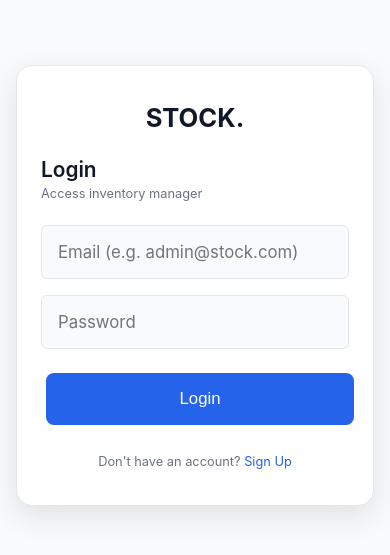
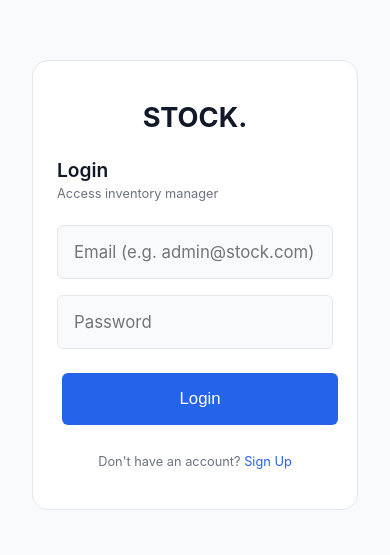
Before and after one commit to NxG101/local-inventory-system, a website: page login.html in a window 390 px wide. Shown: the part 137-692 px from the top of the page. Drawn offline with Linux system fonts and the light colour scheme; no server answers.

Commit message:
Update style.css

```diff
--- a/style.css
+++ b/style.css
@@ -799,18 +799,18 @@ table {
     }
 }
 
-    /* LOGIN & SIGNUP PAGES - make card big and clean on phone */
+/* FORCE FULL-WIDTH LOGIN/SIGNUP ON MOBILE */
 @media (max-width: 768px) {
     .login-wrapper {
-        padding: 1rem;
+        padding: 1rem !important;
     }
 
     .login-card {
         width: 100% !important;
         max-width: 100% !important;
-        padding: 2.25rem 1.5rem !important;
+        margin: 0 1rem !important;
+        padding: 2.5rem 1.5rem !important;
         border-radius: 16px !important;
-        box-shadow: 0 10px 30px rgba(0, 0, 0, 0.1);
     }
 
     .login-form input {
@@ -821,15 +821,10 @@ table {
     .login-btn {
         padding: 1rem !important;
         font-size: 1.05rem !important;
-        border-radius: 8px !important;
     }
 
     .login-logo {
-        font-size: 1.6rem !important;
-    }
-
-    .login-title {
-        font-size: 1.3rem !important;
+        font-size: 1.7rem !important;
     }
 }
 
```
